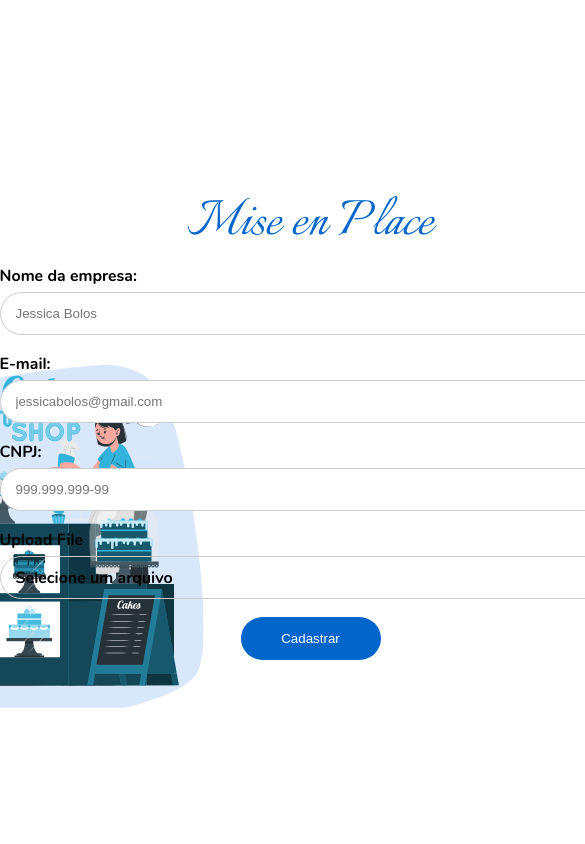
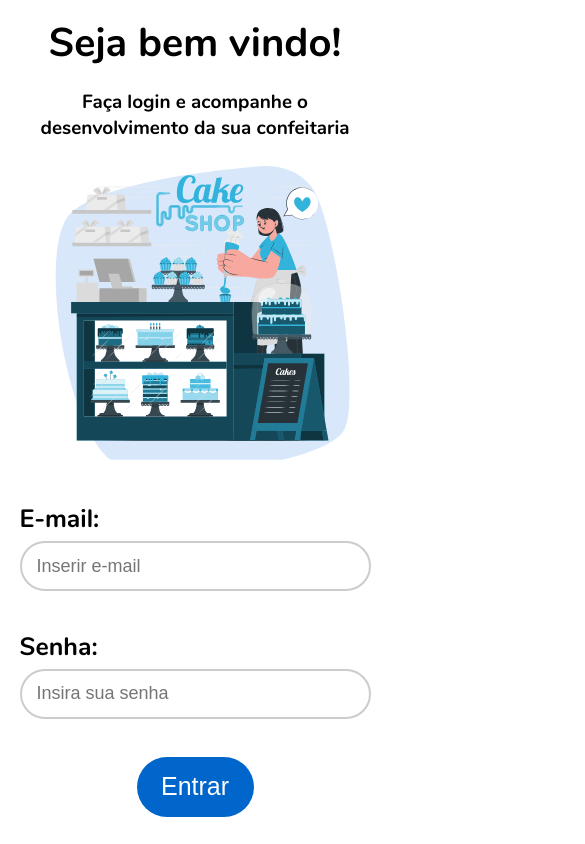
Before and after one commit to Grupo03-SPTECH20241/fe_MiseEnPlace, a React (Create React App) app in the folder mise-en-place/: page /Cadastro in a window 390 px wide. Shown: the top 844 px of the page, 585 px wide, since content can reach past the window. Built offline with nearby package versions, Linux system fonts and the light colour scheme.

Commit message:
fe_MiseEnPlace -> Criação tela de login responsiva estática

```diff
--- a/mise-en-place/src/index.js
+++ b/mise-en-place/src/index.js
@@ -15,12 +15,12 @@ import Breadcrumbs from './components/Texts/Breadcrumbs/breadcrumbs';
 import Contente from './components/Texts/Contente/contente';
 import Divisor from './components/Texts/Divisor/divisor';
 import Avatar from './components/Texts/Avatar/avatar';
-// import Login from './pages/Login/login';
+import Login from './pages/Login/login';
 import Cadastro from './pages/Cadastro/Cadastro';
 
 const root = ReactDOM.createRoot(document.getElementById('root'));
 root.render(
 <React.StrictMode>
-<Cadastro />
+<Login />
 </React.StrictMode>
 );
--- a/mise-en-place/src/pages/Cadastro/Cadastro.jsx
+++ b/mise-en-place/src/pages/Cadastro/Cadastro.jsx
@@ -24,11 +24,11 @@ function Cadastro() {
                     <span>Mise en Place</span>
                     <div className={cadastroStyles['form-group']}>
                         <label>Nome da empresa:</label>
-                        <input type="text" name="companyName" placeholder="Jessica Bolos" />
+                        <input type="text" name="companyName" placeholder="Inserir nome" />
                     </div>
                     <div className={cadastroStyles['form-group']}>
                         <label>E-mail:</label>
-                        <input type="email" name="email" placeholder="jessicabolos@gmail.com" />
+                        <input type="email" name="email" placeholder="Inserir e-mail" />
                     </div>
                     <div className={cadastroStyles['form-group']}>
                         <label>CNPJ:</label>
--- a/mise-en-place/src/pages/Login/login.jsx
+++ b/mise-en-place/src/pages/Login/login.jsx
@@ -0,0 +1,34 @@
+import React, { useState } from 'react';
+import LoginStyles from './login.module.css';
+import ConfeiteiraImage from '../../utils/img/ConfeiteiraImage.svg';
+
+function Login() {
+
+    return (
+        <div className={LoginStyles['App']}>
+            <div className={LoginStyles['form-container']}>
+                <div className={LoginStyles['left-container']}>
+                    <div className={LoginStyles['initial-container']}>
+                        <span>Seja bem vindo!</span>
+                        <p>Faça login e acompanhe o desenvolvimento da sua confeitaria</p>
+                    </div>
+                    <img src={ConfeiteiraImage} alt="Confeiteira" className={LoginStyles['confeiteira']} />
+                </div>
+                <div className={LoginStyles['form-content']}>
+                    <span>Mise en Place</span>
+                    <div className={LoginStyles['form-group']}>
+                        <label>E-mail:</label>
+                        <input type="email" name="email" placeholder="Inserir e-mail" />
+                    </div>
+                    <div className={LoginStyles['form-group']}>
+                        <label>Senha:</label>
+                        <input type="password" name="companyName" placeholder="Insira sua senha" />
+                    </div>
+                    <button type="submit">Entrar</button>
+                </div>
+            </div>
+        </div>
+    );
+}
+
+export default Login;
--- a/mise-en-place/src/pages/Login/login.module.css
+++ b/mise-en-place/src/pages/Login/login.module.css
@@ -0,0 +1,262 @@
+/* App.css */
+@font-face {
+    font-family: "Nunito-Bold";
+    src: url("../../utils/fonts/Nunito-Bold.ttf") format("truetype");
+}
+
+@font-face {
+    font-family: "Italianno-Regular";
+    src: url("../../utils/fonts/Italianno-Regular.ttf") format("truetype");
+}
+
+body {
+    margin: none;
+}
+
+.App {
+    text-align: center;
+    font-family: Nunito-Bold;
+    width: 100%;
+    height: 100%;
+}
+
+.left-container span {
+    font-size: 40px;
+    color: #000000;
+}
+
+p {
+    color: #000000;
+    font-weight: normal;
+}
+
+.form-container {
+    display: flex;
+    justify-content: center;
+    align-items: center;
+    width: 100%;
+    height: 100vh;
+}
+
+.form-content span {
+    font-family: Italianno-Regular;
+    color: #0066cc;
+    font-size: 62px;
+    font-weight: normal;
+}
+
+.left-container {
+    padding-left: 75px;
+    width: 40%;
+}
+
+.form-content {
+    display: flex;
+    justify-content: space-around;
+    align-items: center;
+    flex-direction: column;
+    width: 800px;
+    height: 350px;
+}
+
+.confeiteira {
+    width: 350px;
+    height: 350px;
+}
+
+.form-group {
+    margin-bottom: 15px;
+    text-align: left;
+}
+
+label {
+    display: block;
+    margin-bottom: 5px;
+}
+
+input[type="text"],
+input[type="email"],
+input[type="password"] {
+    width: 622px;
+    height: 43px;
+    padding: 15px;
+    box-sizing: border-box;
+    border-radius: 500px;
+    border: 1px solid #ccc;
+}
+
+button {
+    background-color: #0066cc;
+    color: white;
+    padding: 10px 20px;
+    border: none;
+    cursor: pointer;
+    border-radius: 500px;
+    width: 140px;
+    height: 43px;
+}
+
+button:hover {
+    background-color: #004c99;
+}
+
+@media screen and (max-width: 1024px){
+    .form-container {
+        flex-direction: column;
+        display: flex;
+        justify-content: space-around;
+        align-items: center;
+        height: 100vh !important;
+        width: 100% !important;
+    }
+
+    .left-container {
+        width: 100%;
+        display: flex;
+        align-items: center;
+        justify-content: space-around;
+        flex-direction: column;
+        padding: 0;
+    }
+
+    .form-content {
+        width: 100%;
+        height: 40%;
+        gap: none;
+        justify-content: space-around;
+        align-items: center;
+    }
+
+    .form-content span {
+        display: none;
+    }
+
+    .confeiteira {
+        width: 450px;
+        height: 450px;
+    }
+
+    .initial-container {
+        width: 90%;
+    }
+
+    input[type="text"],
+    input[type="email"],
+    input[type="password"] {
+        width: 100% !important;
+    }
+
+    .form-group {
+        width: 90%;
+    }
+
+    .App {
+        width: 100%;
+        height: 100%;
+        display: flex;
+        align-items: center;
+        justify-content: center;
+    }
+
+    input {
+        font-size: 20px;
+        border: 2px solid #ccc !important;
+        height: 50px !important;
+    }
+
+    label {
+        font-size: 25px !important;
+    }
+
+    p {
+        font-size: 25px !important;
+    }
+
+    button {
+        width: 20% !important;
+        height: 60px !important;
+        font-size: 25px !important;
+        display: flex;
+        justify-content: center;
+        align-items: center;
+    }
+
+}
+
+@media screen and (max-width: 768px) {
+    .form-container {
+        flex-direction: column;
+        display: flex;
+        justify-content: space-around;
+        align-items: center;
+        height: 850px;
+        width: 350px;
+    }
+
+    .left-container {
+        width: 100%;
+        display: flex;
+        align-items: center;
+        justify-content: space-around;
+        flex-direction: column;
+        padding: 0;
+    }
+
+    .form-content {
+        width: 100%;
+        height: 40%;
+        gap: none;
+        justify-content: space-around;
+        align-items: center;
+    }
+
+    .form-content span {
+        display: none;
+    }
+
+    .confeiteira {
+        width: 300px;
+        height: 300px;
+    }
+
+    .initial-container {
+        width: 90%;
+    }
+
+    input[type="text"],
+    input[type="email"],
+    input[type="password"] {
+        width: 100% !important;
+    }
+
+    input {
+        font-size: 18px;
+        border: 2px solid #ccc !important;
+    }
+
+    label {
+        font-size: 20px;
+    }
+
+    p {
+        font-size: 19px !important;
+    }
+
+    .form-group {
+        width: 90%;
+    }
+
+    .App {
+        width: 100%;
+        height: 100%;
+        display: flex;
+        align-items: center;
+        justify-content: center;
+    }
+
+    button {
+        width: 30% !important;
+        font-size: 18px;
+    }
+
+}
```
